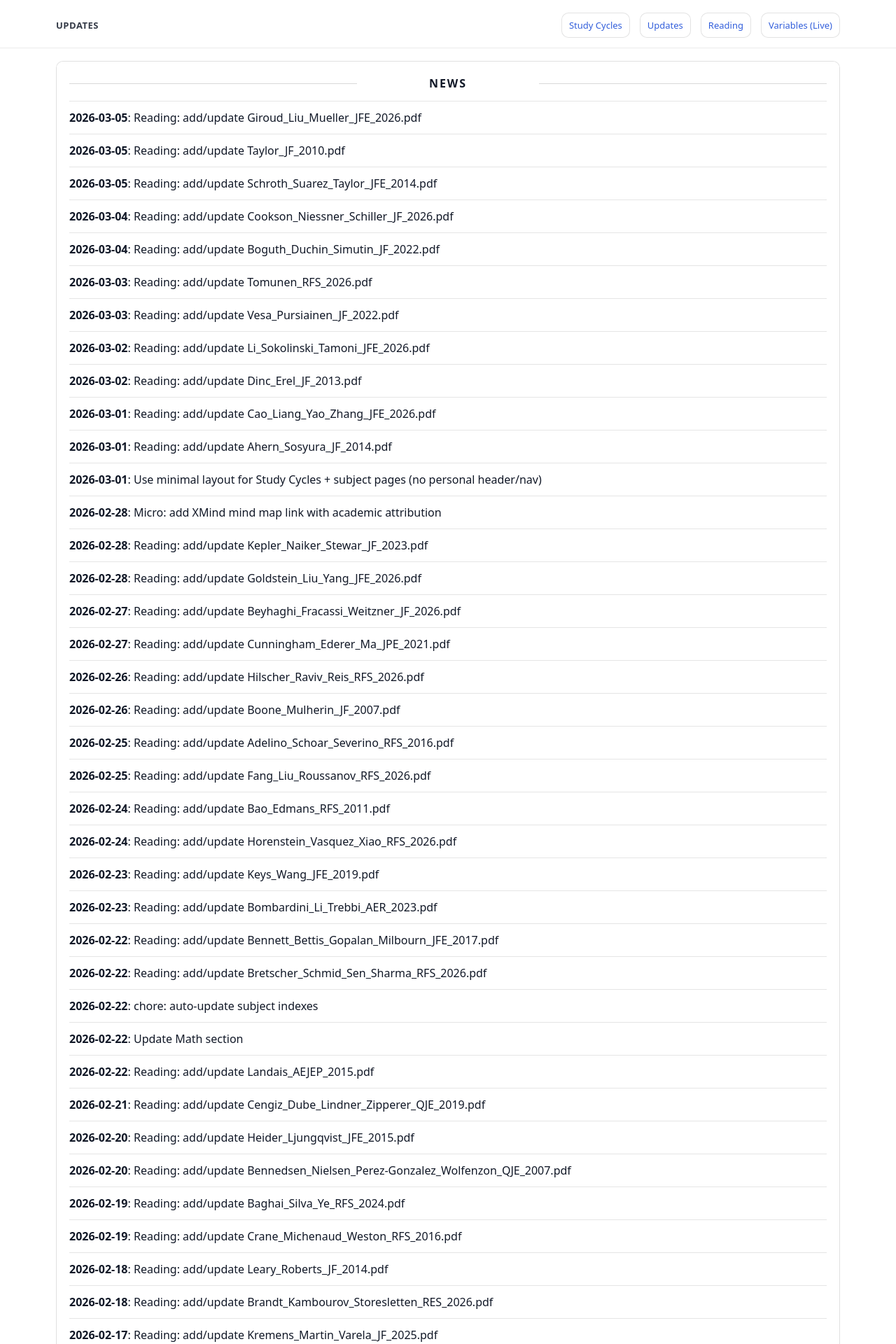
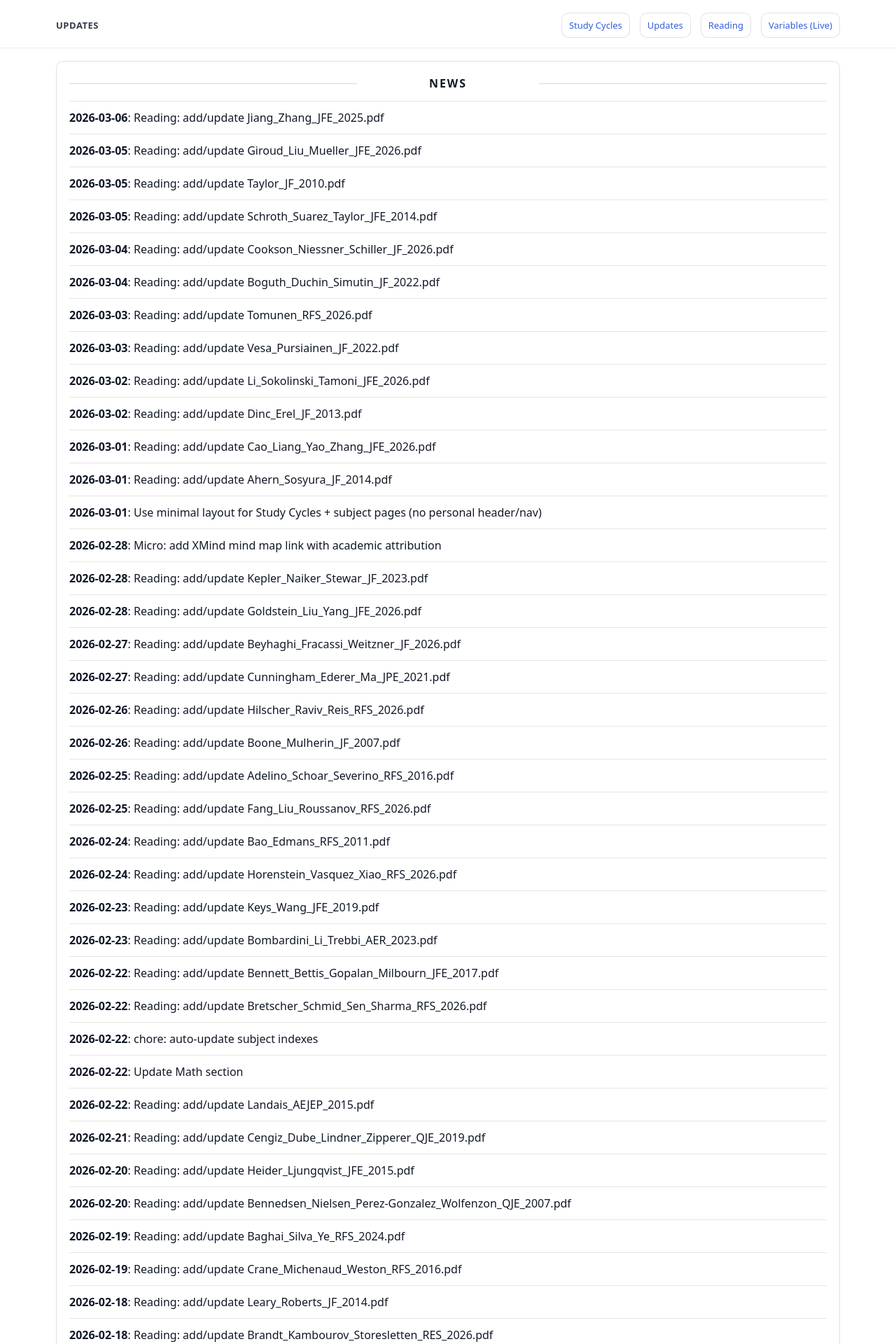
Before and after one commit to yaxinzn/study-archive, a Jekyll site: the page built from updates/index.md, in a window 1280 px wide. Shown: the top 1920 px of the page at 70% size. Built offline with Jekyll 4.4.1, drawn with Linux system fonts in a browser that asks for light colours; some of the changed text lies outside the part shown.

Commit message:
chore: update NEWS feed

```diff
--- a/_data/news.yml
+++ b/_data/news.yml
@@ -1,4 +1,7 @@
 # Auto-generated update history (sorted newest -> oldest). Do not edit manually.
+- ts: "1772799277"
+  date: "2026-03-06"
+  title: "Reading: add/update Jiang_Zhang_JFE_2025.pdf"
 - ts: "1772710928"
   date: "2026-03-05"
   title: "Reading: add/update Giroud_Liu_Mueller_JFE_2026.pdf"
```
